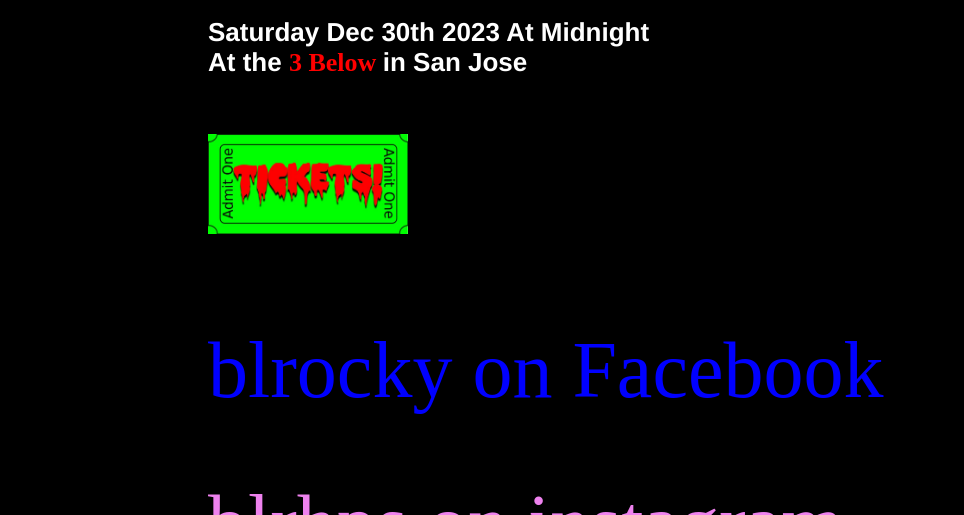
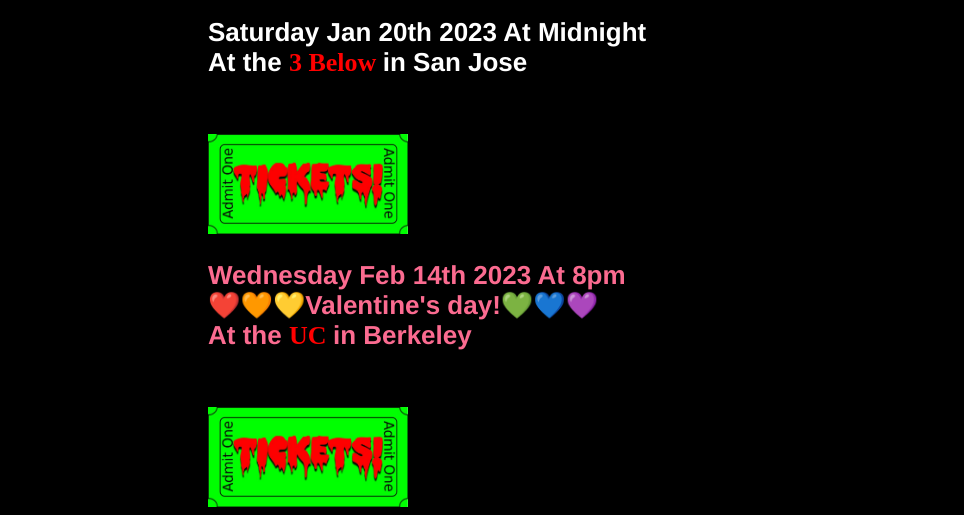
Before and after one commit to blrocky/home.blrocky.com, a plain HTML site: page index.html in a window 1280 px wide. Shown: the part 437-952 px from the top of the page, without its empty margins (0-964 px from the left). Drawn offline with Linux system fonts and the light colour scheme; a web font is replaced by a local one.

Commit message:
added Valentine's and Jan 3b
had to get a new link for SJ, the playhouse website didn't have any events listed I think the new link I'm using directly from 3b is a reoccurring event with multiple dates so shouldn't need to change it on a per show bases (like playhouse link) but i'll follow up to make sure it's working later this month after the show on the 20th

```diff
--- a/index.html
+++ b/index.html
@@ -71,14 +71,25 @@ if ((navigator.userAgent.match(/iPhone/i)) || (navigator.userAgent.match(/iPod/i
 			</span>
 
 		<p style="color: white; font-family: 'Helvetica-Bold', 'Helvetica', 'Arial', 'sans-serif'; font-size: 26px; font-style: normal; font-variant: normal; font-weight: bold; letter-spacing: 0; line-height: 30px; opacity: 1.00; text-transform: none; ">
-							Saturday Dec 30th 2023 At Midnight
+							Saturday Jan 20th 2023 At Midnight
 							<br>
-							At the <a href="https://home.blrocky.com/theaters/3below/">3 Below </a> in San Jose
+							At the <a href="https://3below.vbotickets.com/event/rocky_horror_picture_show_with_shadow_cast/113799">3 Below </a> in San Jose
 							<br>
 							<br>
 							</p>
 <a href="https://sanjoseplayhouse.org/rhps/" title="" target="_blank"><img class="ticket" src="/images/tickets.jpg" alt="Buy Ticket"></a> <br>
-							<span><a href="https://www.facebook.com/blrocky/" target="_blank"></a></span><p></p><a href="https://www.facebook.com/blrocky/" target="_blank"><p class="fb">blrocky on Facebook</p></a><a href="https://www.facebook.com/blrocky/" target="_blank"> </a><br> <br> <br><br> <br> <br><br> <br> <br>
+							<p style="color: #FB6B90; font-family: 'Helvetica-Bold', 'Helvetica', 'Arial', 'sans-serif'; font-size: 26px; font-style: normal; font-variant: normal; font-weight: bold; letter-spacing: 0; line-height: 30px; opacity: 1.00; text-transform: none; ">
+							Wednesday Feb 14th 2023 At 8pm<br>
+							❤️🧡💛Valentine's day!💚💙💜
+
+							<br>
+							At the <a href="https://home.blrocky.com/theaters/UC/">UC </a> in Berkeley
+							<br>
+							<br>
+							</p>
+<a href="https://www.etix.com/ticket/p/89206993/rocky-horror-picture-show-berkeley-the-uc-theatre" title="Ticket Link" target="_blank"><img class="ticket" src="/images/tickets.jpg" alt="Buy Ticket"></a> <br>
+
+			<span><a href="https://www.facebook.com/blrocky/" target="_blank"></a></span><p></p><a href="https://www.facebook.com/blrocky/" target="_blank"><p class="fb">blrocky on Facebook</p></a><a href="https://www.facebook.com/blrocky/" target="_blank"> </a><br> <br> <br><br> <br> <br><br> <br> <br>
 								<span><a href="https://www.instagram.com/BLRHPS/" target="_blank"><p class="insta">blrhps on instagram</p></a></span><br> <br> <br><br> <br> <br>
 
 
```
